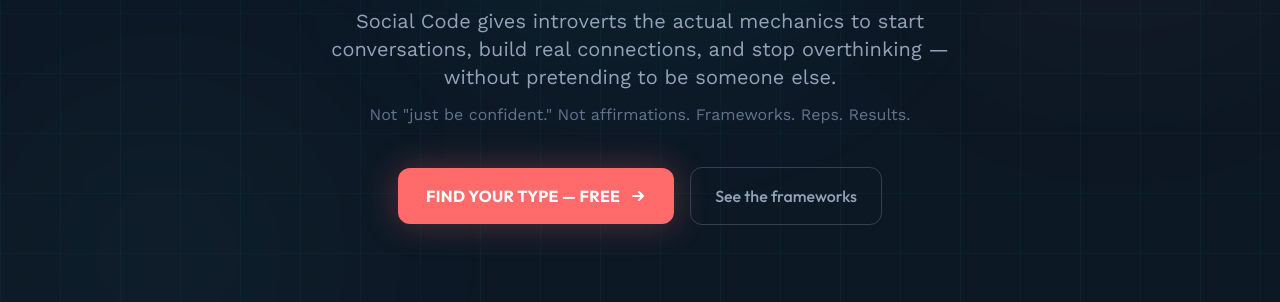
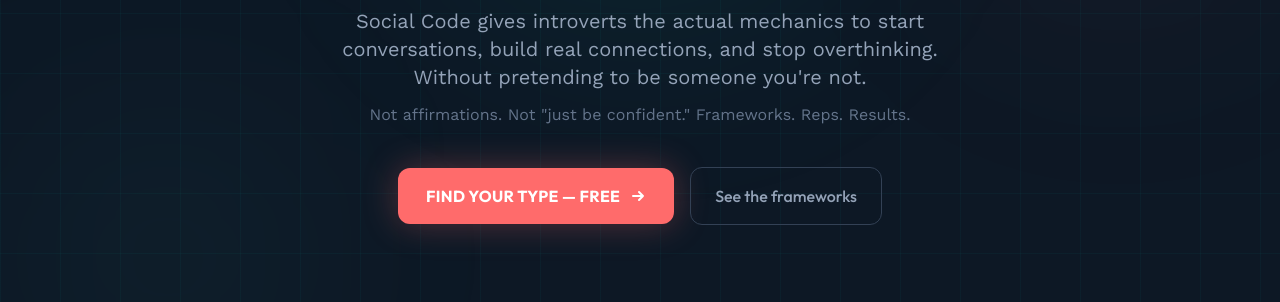
Before and after one commit to roweshavon-ui/social-code, a plain HTML site: page index.html in a window 1280 px wide. Shown: the part 467-769 px from the top of the page. Drawn offline with nearby package versions, Linux system fonts and the light colour scheme.

Commit message:
fix: update hero copy

```diff
--- a/index.html
+++ b/index.html
@@ -190,11 +190,11 @@
       </h1>
 
       <p class="fade-up-d2 mt-8 text-lg sm:text-xl max-w-2xl mx-auto leading-relaxed" style="font-family: 'Work Sans', sans-serif; color: #94a3b8;">
-        Social Code gives introverts the actual mechanics to start conversations, build real connections, and stop overthinking — without pretending to be someone else.
+        Social Code gives introverts the actual mechanics to start conversations, build real connections, and stop overthinking. Without pretending to be someone you're not.
       </p>
 
       <p class="fade-up-d2 mt-3 text-base max-w-xl mx-auto" style="font-family: 'Work Sans', sans-serif; color: #64748b;">
-        Not "just be confident." Not affirmations. Frameworks. Reps. Results.
+        Not affirmations. Not "just be confident." Frameworks. Reps. Results.
       </p>
 
       <div class="fade-up-d3 mt-10 flex flex-col sm:flex-row items-center justify-center gap-4">
```
